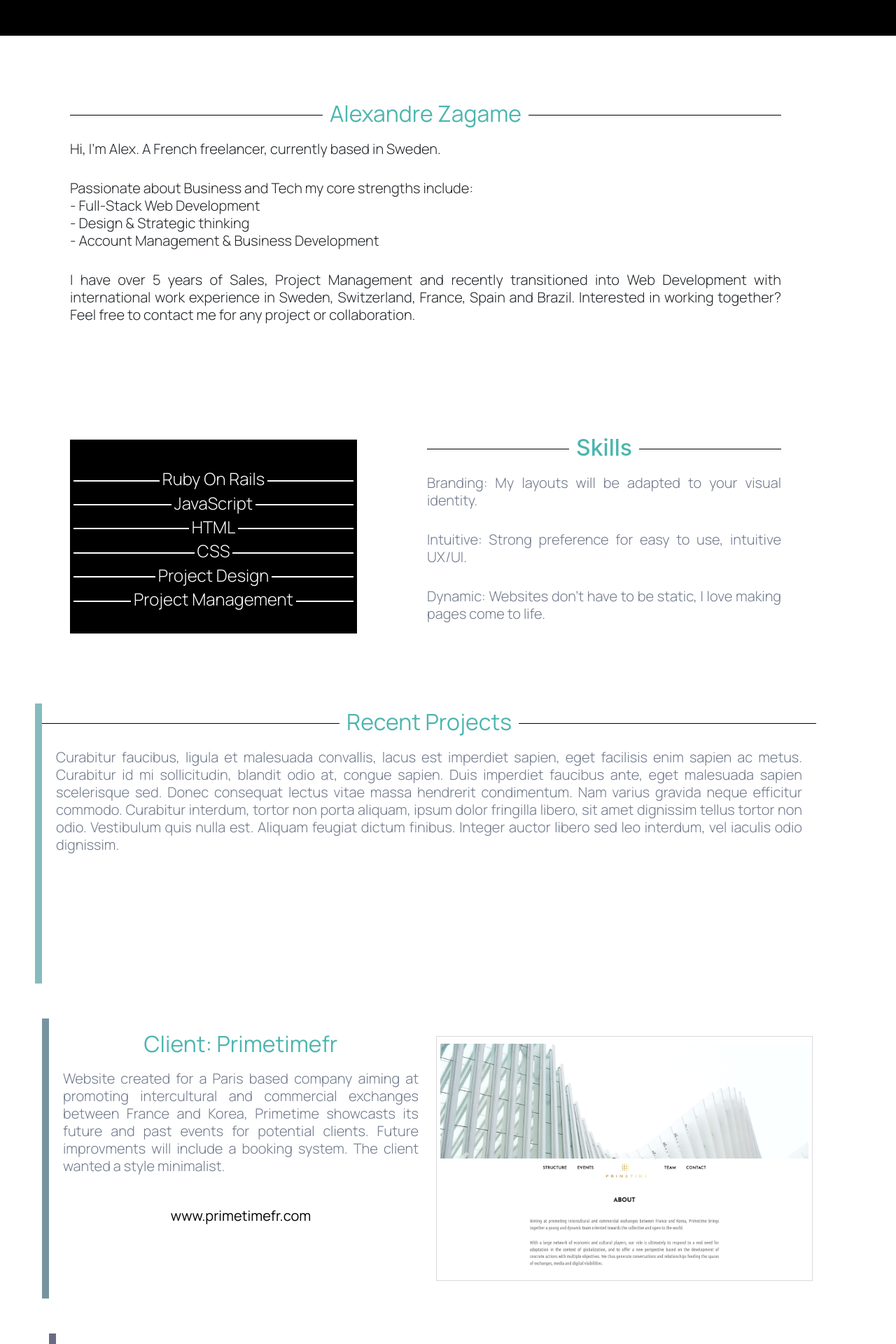
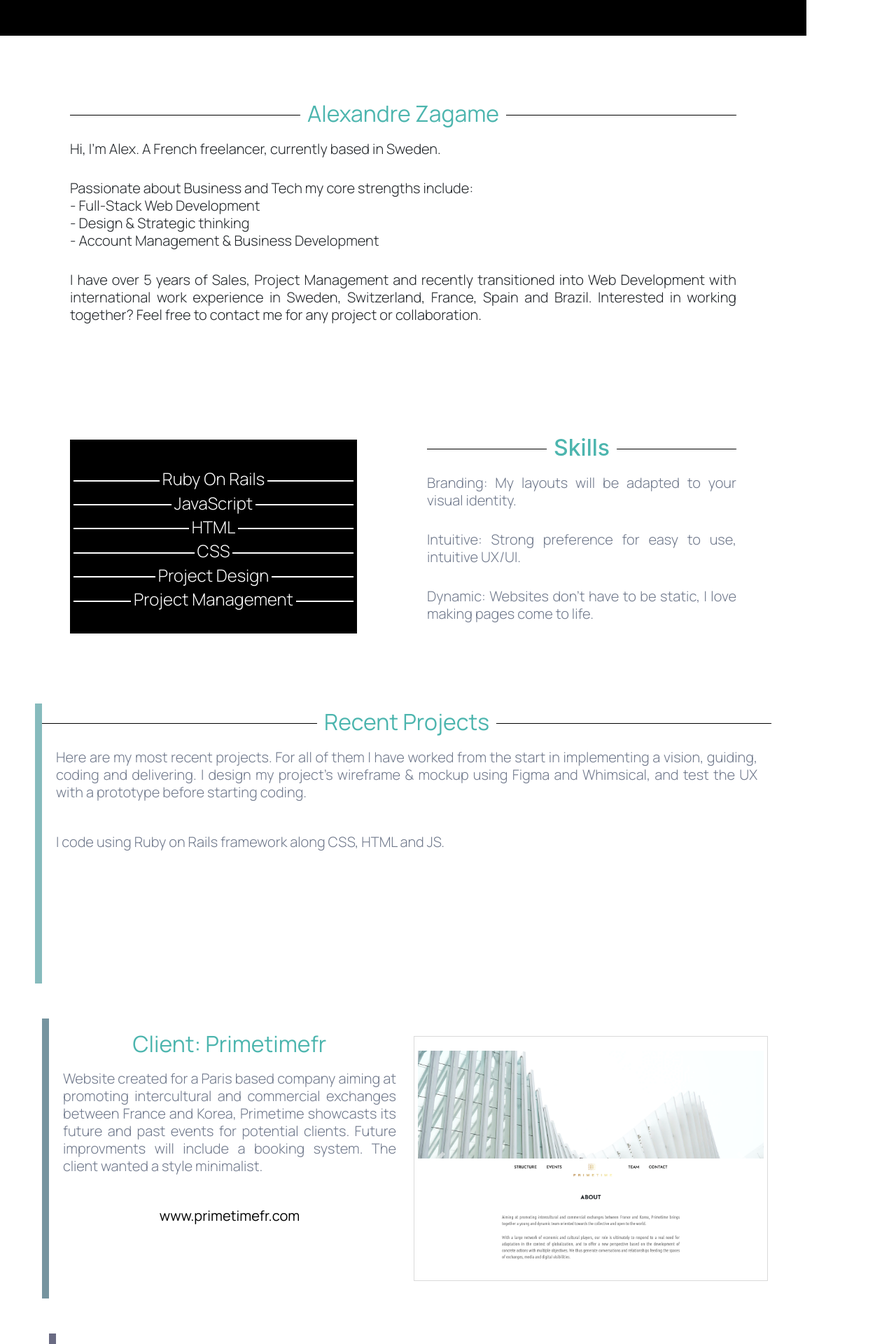
Before and after one commit to alexandrezagame/portfolio, a PHP site: page / in a window 1280 px wide. Shown: the part 801-2721 px from the top of the page at 70% size. Run offline with PHP 8.4, Linux system fonts and the light colour scheme; some libraries are stand-ins or nearby versions.

Commit message:
changing the view size

```diff
--- a/index.html
+++ b/index.html
@@ -8,6 +8,7 @@
     <link rel="stylesheet" href="https://stackpath.bootstrapcdn.com/bootstrap/4.4.1/css/bootstrap.min.css" integrity="sha384-Vkoo8x4CGsO3+Hhxv8T/Q5PaXtkKtu6ug5TOeNV6gBiFeWPGFN9MuhOf23Q9Ifjh" crossorigin="anonymous">
     <link href="https://fonts.googleapis.com/css2?family=Manrope:wght@300;400&display=swap" rel="stylesheet">
     <link href="https://fonts.googleapis.com/css2?family=Fira+Sans:wght@100;200;300;400;500;600;700;800;900&display=swap" rel="stylesheet">
+    <link href="https://fonts.googleapis.com/css2?family=Playfair+Display:wght@500&display=swap" rel="stylesheet">
     <link rel="stylesheet" href="style/index.css">
     <!-- Font Awesome -->
     <script defer src="https://use.fontawesome.com/releases/v5.0.7/js/all.js"></script>
@@ -113,6 +114,18 @@
     <div class="hi-message">L</div>
     <div class="hi-message">L</div>
     <div class="hi-message">O</div>
+    <div class="hi-message">H</div>
+    <div class="hi-message">E</div>
+    <div class="hi-message">L</div>
+    <div class="hi-message">L</div>
+    <div class="hi-message">O</div>
+    <div class="hi-message">H</div>
+    <div class="hi-message">E</div>
+    <div class="hi-message">L</div>
+    <div class="hi-message">L</div>
+    <div class="hi-message">O</div>
+    <div class="hi-message">H</div>
+    <div class="hi-message">I</div>
 </section>
 </section>
     <!-- banner -->
@@ -185,7 +198,10 @@
                 <div class="text-intro">
                     <h2><span>Recent Projects</span></h2>
                     <p>
-                    Curabitur faucibus, ligula et malesuada convallis, lacus est imperdiet sapien, eget facilisis enim sapien ac metus. Curabitur id mi sollicitudin, blandit odio at, congue sapien. Duis imperdiet faucibus ante, eget malesuada sapien scelerisque sed. Donec consequat lectus vitae massa hendrerit condimentum. Nam varius gravida neque efficitur commodo. Curabitur interdum, tortor non porta aliquam, ipsum dolor fringilla libero, sit amet dignissim tellus tortor non odio. Vestibulum quis nulla est. Aliquam feugiat dictum finibus. Integer auctor libero sed leo interdum, vel iaculis odio dignissim.
+                    Here are my most recent projects. For all of them I have worked from the start in implementing a vision, guiding, coding and delivering. I design my project's wireframe & mockup using Figma and Whimsical, and test the UX with a prototype before starting coding.
+                    </p>
+                    <p>
+                    I code using Ruby on Rails framework along CSS, HTML and JS.
                     </p>
                 </div>
 
--- a/style/components/banner.css
+++ b/style/components/banner.css
@@ -1,5 +1,5 @@
 .banner-section {
-	width: 95vw !important;
+	width: 90vw !important;
 	padding: 50px 50px 25px 50px;
 }
 
--- a/style/components/magnifier.css
+++ b/style/components/magnifier.css
@@ -7,14 +7,14 @@
   text-align: center;
 
   background-color: black;
-  color: #4CB5AE;
+  color: white;
 
   min-height: 100vh;
 
   display: flex;
   align-items: center;
   justify-content: center;
-  max-width: 100vw !important;
+  max-width: 90vw !important;
   height: auto;
 
 }
--- a/style/components/photosection.css
+++ b/style/components/photosection.css
@@ -49,7 +49,7 @@
 a.my-github {
 	position: fixed;
 	top: 20%;
-	left: 93.5%;
+	right: 5%;
 	transform-origin: 100% 0;
 	transform: rotate(90deg) translate(50%, 0);
 }
@@ -59,7 +59,7 @@ a.my-github {
 a.my-cv {
 	position: fixed;
 	top: 40%;
-	left: 91%;
+	right: 5%;
 	transform-origin: 100% 0;
 	transform: rotate(90deg) translate(50%, 0);
 }
@@ -67,7 +67,7 @@ a.my-cv {
 a.my-linkedin {
 	position: fixed;
 	top: 60%;
-	left: 93%;
+	right: 5%;
 	transform-origin: 100% 0;
 	transform: rotate(90deg) translate(50%, 0);
 }
--- a/style/components/project.css
+++ b/style/components/project.css
@@ -76,7 +76,7 @@ section.projects {
 }
 
 .sticky-project.project-intro {
-	width: 95vw;
+	width: 90vw;
 	padding: 25px 50px 25px 50px;
 }
 .projects-section.intro {
@@ -86,7 +86,7 @@ section.projects {
 
 
 .sticky-project.project1 {
-	width: 95vw;
+	width: 90vw;
 	padding: 25px 50px 25px 50px;
 }
 .projects-section.one {
@@ -97,7 +97,7 @@ section.projects {
 
 
 .sticky-project.project2 {
-	width: 95vw;
+	width: 90vw;
 	padding: 25px 50px 25px 50px;
 }
 .projects-section.two {
@@ -119,7 +119,7 @@ section.projects {
 
 
 .sticky-project.project3 {
-	width: 95vw;
+	width: 90vw;
 	padding: 25px 50px 25px 50px;
 }
 .projects-section.three {
@@ -152,6 +152,10 @@ section.projects {
    margin: 10px 0 20px;
    font-family: 'Manrope', sans-serif;
    font-weight: 400;
+}
+
+.text-intro {
+  /*padding: 0 200px;*/
 }
 
 .text-intro h2 {
--- a/style/components/skills.css
+++ b/style/components/skills.css
@@ -1,5 +1,5 @@
 .skills-section {
-	width: 95vw;
+	width: 90vw;
 	padding: 25px 50px 25px 50px;
 }
 
```
